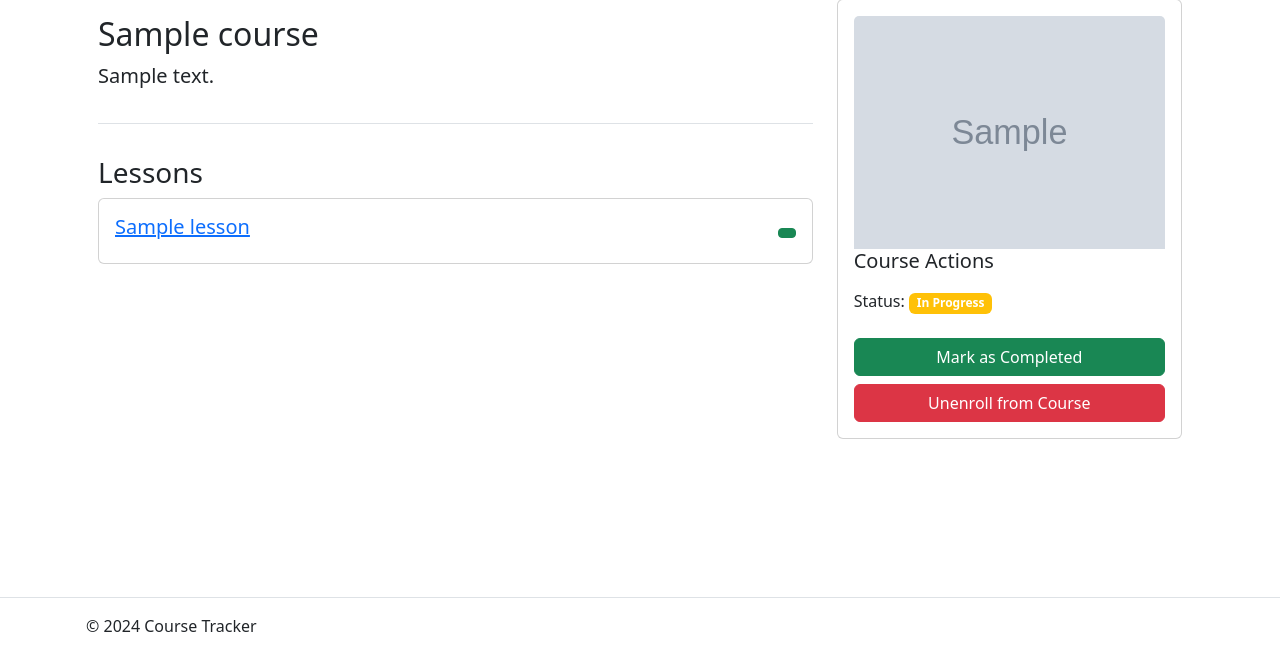
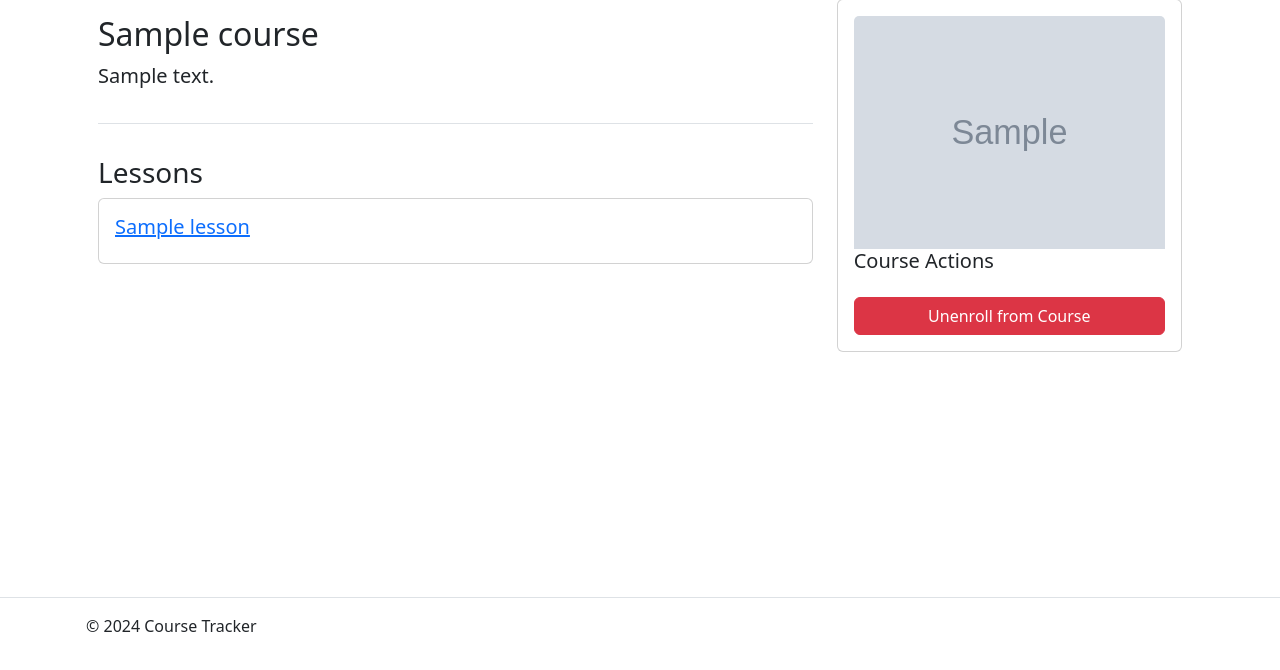
Before and after one commit to wesleybertipaglia/course-tracker, a Flask app: template templates/course/detail.html in a window 1280 px wide. Shown: the part 130-800 px from the top of the page. Run offline with Flask 3, Linux system fonts and the light colour scheme; the template is opened without the code that fills it: values that come from a table or form of the project are taken from there, others are empty; tables that the repository leaves empty hold one stand-in row (values such as "Sample post"); grey boxes marked "Sample" are stand-in pictures.

Commit message:
feat: add lesson templates

```diff
--- a/templates/course/detail.html
+++ b/templates/course/detail.html
@@ -20,7 +20,7 @@
                             <div class="card-body d-flex justify-content-between align-items-center">
                                 <div class="d-flex gap-3">
                                     <h5 class="card-title">
-                                        <a href="{{ url_for('view_lesson', lesson_id=lesson.id) }}">{{ lesson.title }}</a>
+                                        <a href="{{ url_for('lesson_detail', lesson_id=lesson.id) }}">{{ lesson.title }}</a>
                                     </h5>
                                     {% if current_user.id == course.user_id %}
                                         <p class="badge text-bg-success ml-2">Completed</p>
@@ -28,30 +28,17 @@
                                 </div>
                                 <div>
                                     {% if current_user.id == course.user_id %}
-                                        <a href="{{ url_for('edit_lesson', lesson_id=lesson.id) }}" class="btn btn-secondary btn-sm" title="Edit Lesson">
+                                        <a href="{{ url_for('lesson_edit', lesson_id=lesson.id) }}" class="btn btn-secondary btn-sm" title="Edit Lesson">
                                             <i class="fas fa-edit"></i>
                                         </a>
-                                        <form method="POST" action="{{ url_for('delete_lesson', lesson_id=lesson.id) }}" class="d-inline">
+                                        <form method="POST" action="{{ url_for('lesson_delete', lesson_id=lesson.id) }}" class="d-inline">
                                             <button type="submit" class="btn btn-danger btn-sm" title="Delete Lesson" onclick="return confirm('Are you sure you want to delete this lesson?')">
                                                 <i class="fas fa-trash-alt"></i>
                                             </button>
                                         </form>
                                     {% endif %}
 
-                                    {% if completions.get(lesson.id, False) %}
-                                        <form method="POST" action="{{ url_for('complete_lesson', lesson_id=lesson.id) }}" class="d-inline">
-                                            <input type="hidden" name="_method" value="DELETE">
-                                            <button type="submit" class="btn btn-warning btn-sm" title="Mark as Incomplete">
-                                                <i class="fas fa-undo"></i>
-                                            </button>
-                                        </form>
-                                    {% else %}
-                                        <form method="POST" action="{{ url_for('complete_lesson', lesson_id=lesson.id) }}" class="d-inline">
-                                            <button type="submit" class="btn btn-success btn-sm" title="Mark as Completed">
-                                                <i class="fas fa-check"></i>
-                                            </button>
-                                        </form>
-                                    {% endif %}
+
                                 </div>
                             </div>
                         </div>
@@ -67,7 +54,7 @@
 
                         {% if current_user.id == course.user_id %}
                             <div class="d-flex gap-2 mt-3">
-                                <a href="#" class="btn btn-primary w-100">Add Lesson</a>
+                                <a href="{{ url_for('lesson_new', course_id=course.id) }}" class="btn btn-primary w-100">Add Lesson</a>
                                 <a href="{{ url_for('course_edit', course_id=course.id) }}" class="btn btn-secondary w-100">Edit</a>
                                 <form method="POST" action="{{ url_for('course_delete', course_id=course.id) }}" class="d-inline w-100">
                                     <button type="submit" class="btn btn-danger w-100" onclick="return confirm('Are you sure you want to delete this course?')">
@@ -79,20 +66,6 @@
 
                         <div class="mt-3 w-100">
                             {% if enrollment %}
-                                {% if completions.get(course.id, False) %}
-                                    <p>
-                                        Status: <span class="badge bg-success">Completed</span>
-                                    </p>
-                                {% else %}
-                                    <p>
-                                        Status: <span class="badge bg-warning">In Progress</span>
-                                    </p>
-
-                                    <form method="POST" action="{{ url_for('complete_course', course_id=course.id) }}">
-                                        <button type="submit" class="btn btn-success btn-block mt-2 w-100">Mark as Completed</button>
-                                    </form>
-                                {% endif %}
-
                                 <form method="POST" action="{{ url_for('unenroll', course_id=course.id) }}">
                                     <button type="submit" class="btn btn-danger btn-block mt-2 w-100">Unenroll from Course</button>
                                 </form>
@@ -106,9 +79,5 @@
                 </div>
             </div>
         </div>
-
-        <div class="row">
-
-        </div>
     </div>
 {% endblock %}
```
Also changed, not shown: templates/lesson/detail.html (added, +36 -0 lines), templates/lesson/form.html (added, +35 -0 lines).
